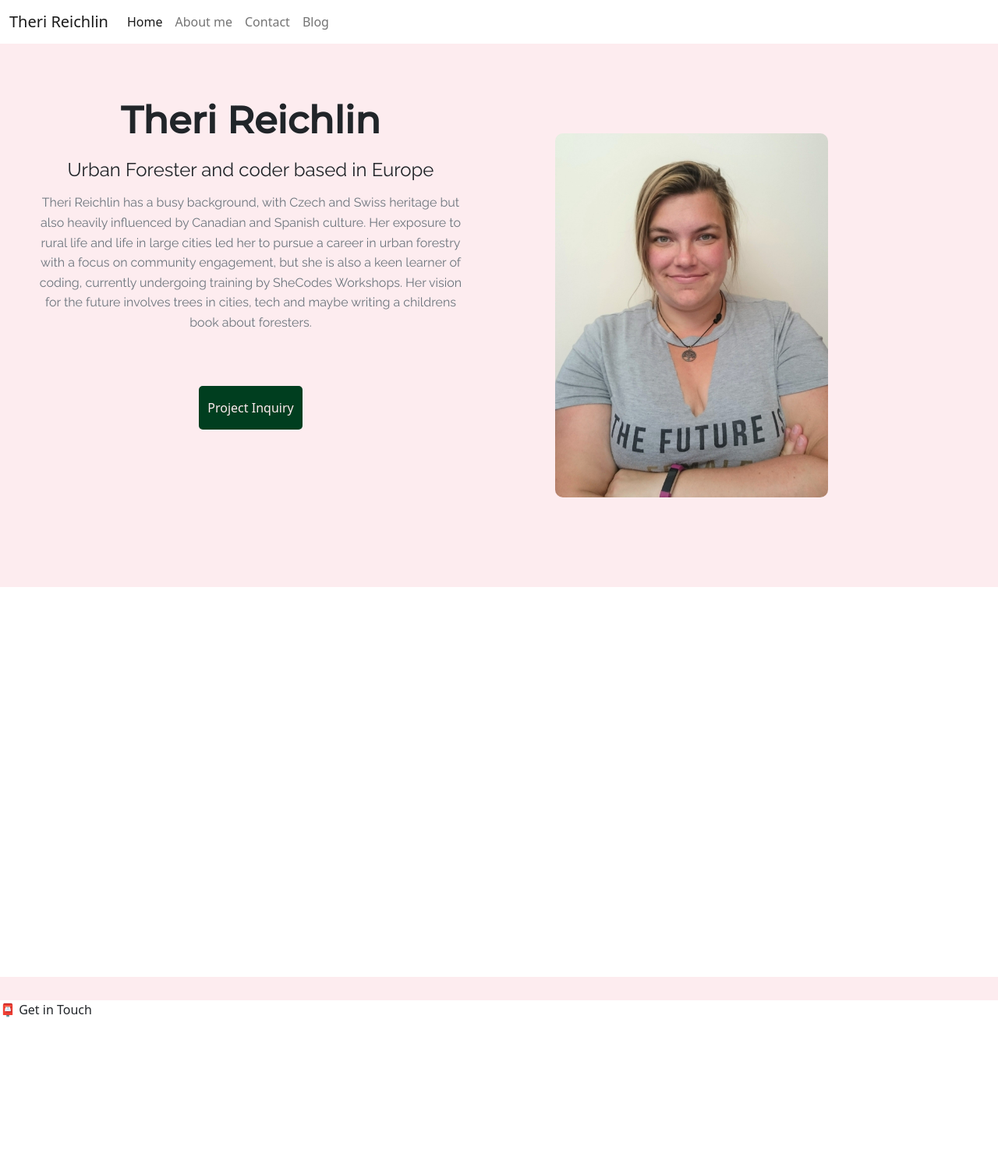
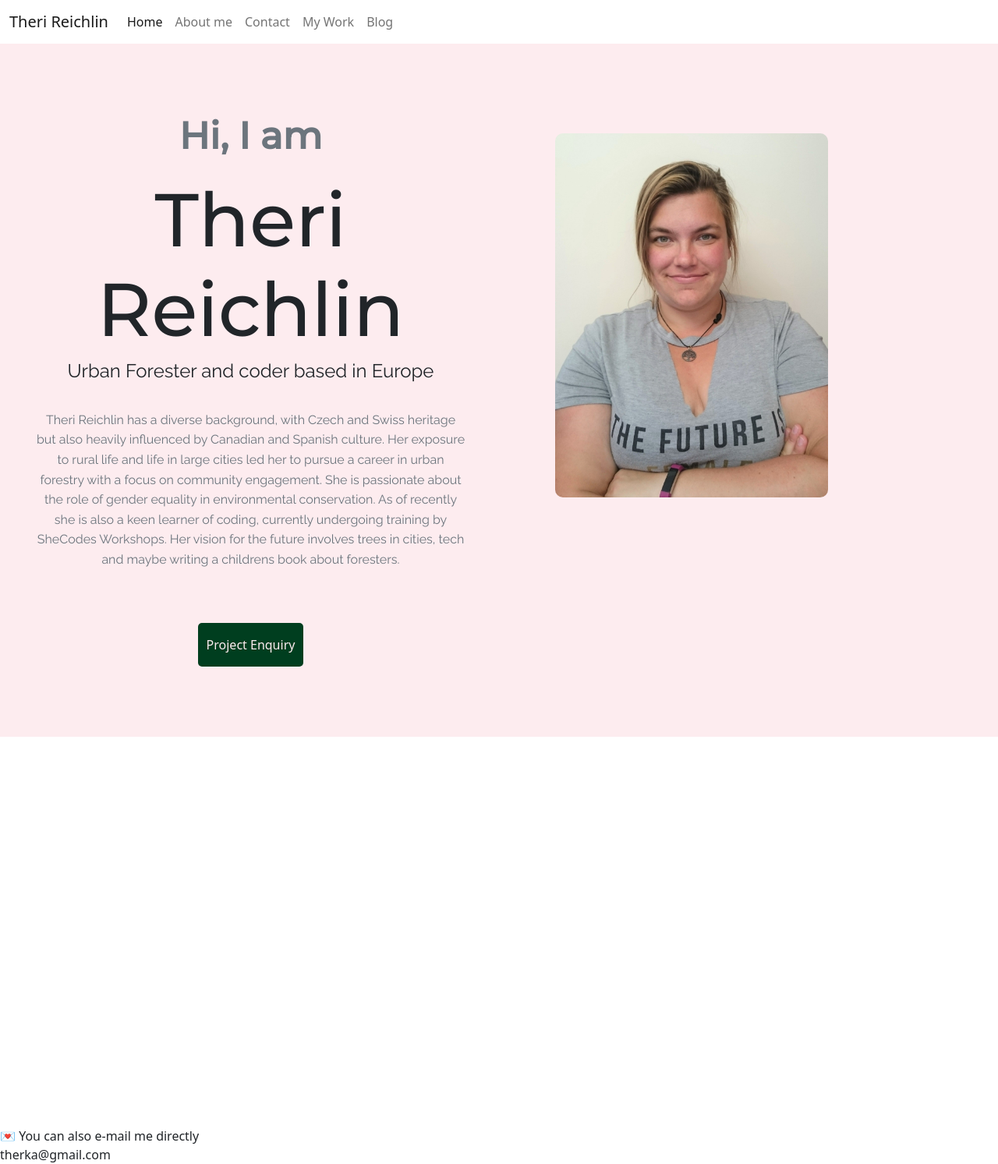
Before and after one commit to therikay/Theri-Website, a plain HTML site: page about.html in a window 1280 px wide. Shown: the whole page at 78% size. Before the commit the page ends 1307 px from the top, so only its background shows below. Drawn offline with nearby package versions, Linux system fonts and the light colour scheme; a script that the page names is missing.

Commit message:
added typeform and work page

```diff
--- a/about.html
+++ b/about.html
@@ -43,7 +43,8 @@
         <a class="nav-link active" aria-current="page" href="/">Home</a>
         <a class="nav-link" href="/about.html">About me</a>
         <a class="nav-link" href="/about.html#contact">Contact</a>
-        <a class="nav-link" href="#">Blog</a>
+        <a class="nav-link" href="/work.html">My Work</a>
+        <a class="nav-link" href="https://medium.com/@theri">Blog</a>
       </div>
     </div>
   </div>
@@ -55,10 +56,11 @@
 <div class="row">
   <div class="col">
     <div class="bio">
-      <h3>Theri Reichlin</h3>
+      <h3 class="text-muted">Hi, I am</h3>
+      <h1>Theri Reichlin</h1>
   <h2>Urban Forester and coder based in Europe</h2>
-  <p class="bio mb-5 text-muted"> Theri Reichlin has a busy background, with Czech and Swiss heritage but also heavily influenced by Canadian and Spanish culture. Her exposure to rural life and life in large cities led her to pursue a career in urban forestry with a focus on community engagement, but she is also a keen learner of coding, currently undergoing training by SheCodes Workshops. Her vision for the future involves trees in cities, tech and maybe writing a childrens book about foresters.</p>
-  <a href="/about.html#contact" class="btn contact-button">Project Inquiry</a>
+  <p class="bio mb-5 text-muted"> Theri Reichlin has a diverse background, with Czech and Swiss heritage but also heavily influenced by Canadian and Spanish culture. Her exposure to rural life and life in large cities led her to pursue a career in urban forestry with a focus on community engagement. She is passionate about the role of gender equality in environmental conservation. As of recently she is also a keen learner of coding, currently undergoing training by SheCodes Workshops. Her vision for the future involves trees in cities, tech and maybe writing a childrens book about foresters.</p>
+  <a href="/about.html#contact" class="btn contact-button">Project Enquiry</a>
   </div>
     </div>
 
@@ -70,10 +72,14 @@
 
 </div>
 
+<div id="contact">
 <div class="typeform-widget" data-url="https://form.typeform.com/to/BilpM51S?typeform-medium=embed-snippet" style="width: 100%; height: 500px;"></div> <script> (function() { var qs,js,q,s,d=document, gi=d.getElementById, ce=d.createElement, gt=d.getElementsByTagName, id="typef_orm", b="https://embed.typeform.com/"; if(!gi.call(d,id)) { js=ce.call(d,"script"); js.id=id; js.src=b+"embed.js"; q=gt.call(d,"script")[0]; q.parentNode.insertBefore(js,q) } })() </script>
 
+<div class="email"> 💌 You can also e-mail me directly  <div class="mailto:therka@gmail.com">therka@gmail.com</div>
+  </div>
 
-    <div class="about"></div>
-    <div class="contact">📮 Get in Touch</div>
+</div>
+
+
   </body>
 </html>
--- a/styles/styles.css
+++ b/styles/styles.css
@@ -75,6 +75,7 @@ h3 {
   margin-bottom: 20px;
   font-size: 48px;
   font-weight: bolder;
+
 }
 
 p {
@@ -108,12 +109,14 @@ img {
 .bio{
   text-align: center;
   margin: 15px;
+  margin-top: 35px;
 
 }
 
 .about{
 background-color: var(--lavender-blush);
 padding: 15px;
+
 
 }
 
```
Also changed, not shown: index.html (+3 -2 lines), work.html (added, +63 -0 lines).
